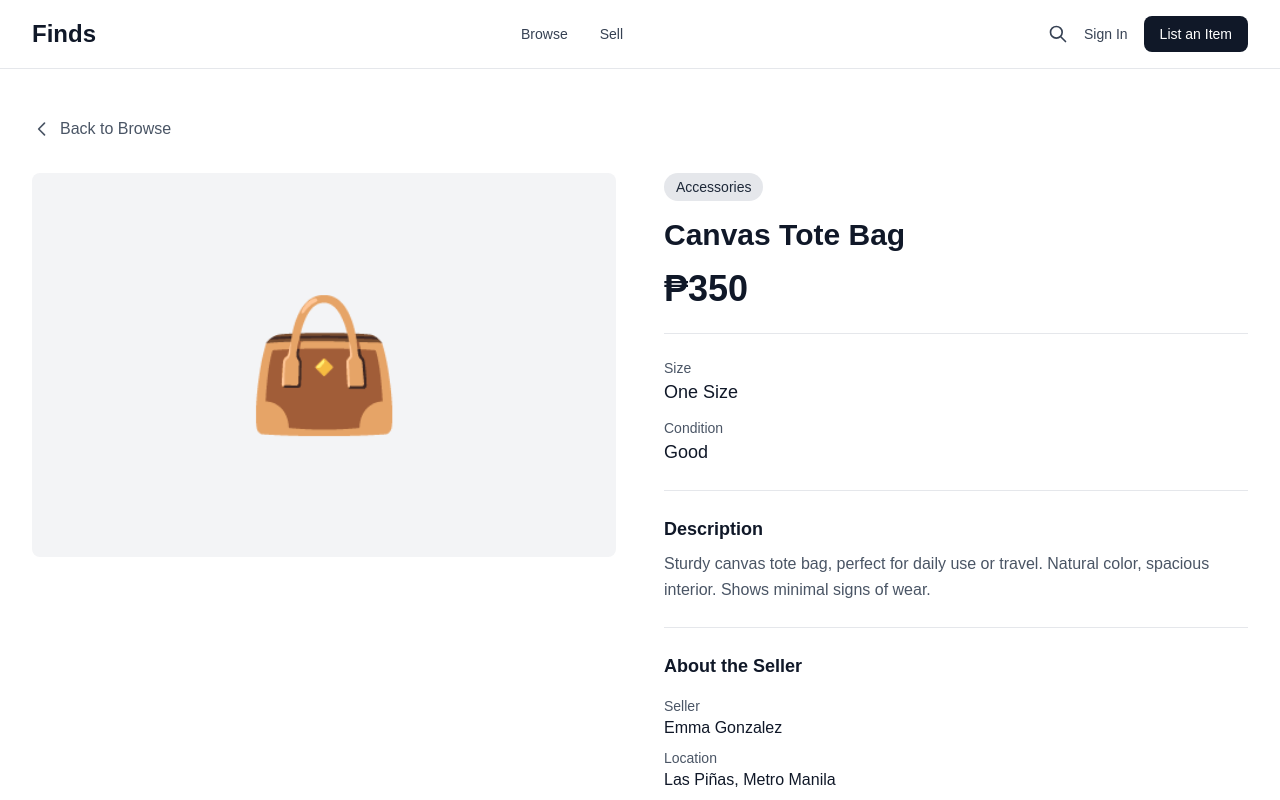
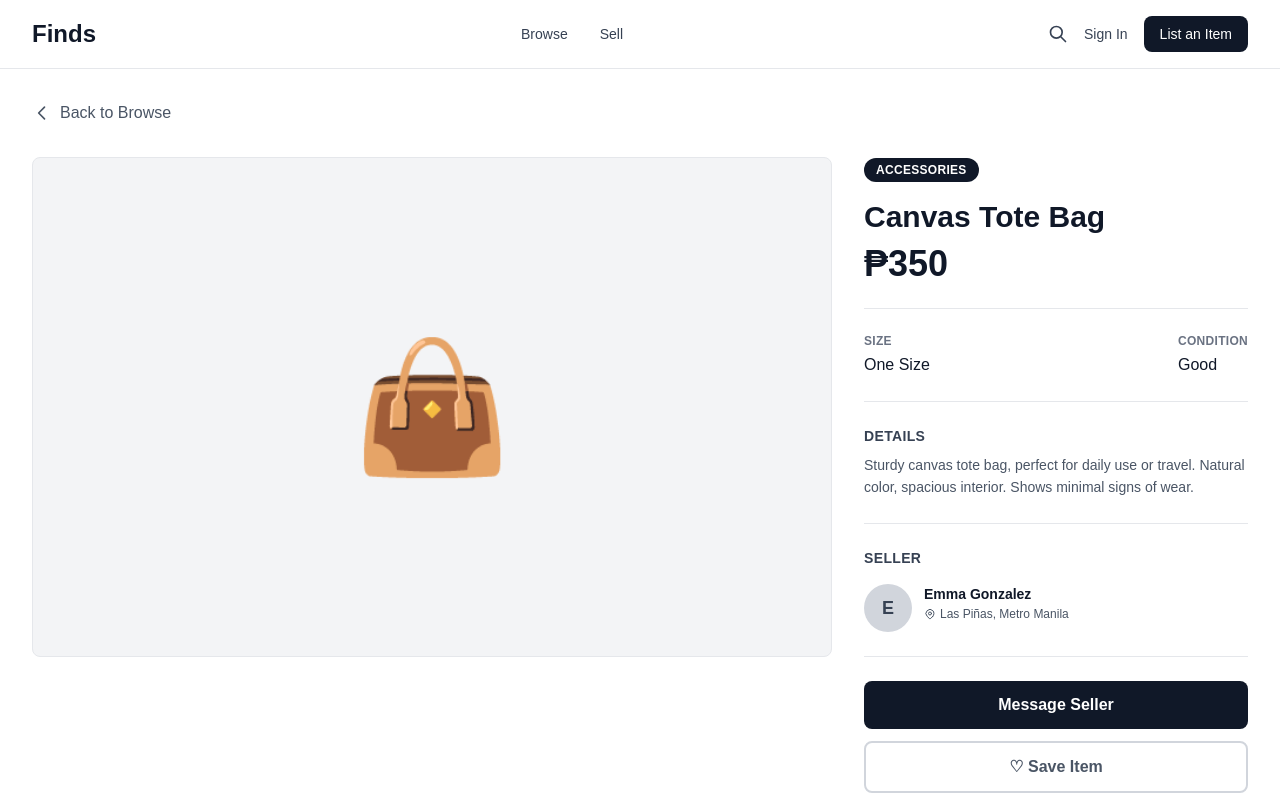
Before and after one commit to JoshiT3ch/finds, a Next.js app: page /items/canvas-tote-bag in a window 1280 px wide. Shown: the top 800 px of the page. Built offline with nearby package versions, Linux system fonts and the light colour scheme.

Commit message:
feat: enhance listing detail experience

```diff
--- a/src/app/items/[slug]/page.tsx
+++ b/src/app/items/[slug]/page.tsx
@@ -3,7 +3,9 @@ import Link from 'next/link';
 import { notFound } from 'next/navigation';
 import Header from '@/components/Header';
 import Footer from '@/components/Footer';
-import { getListingBySlug, listings } from '@/data/listings';
+import ProductCard from '@/components/ProductCard';
+import ItemActions from '@/components/ItemActions';
+import { getListingBySlug, getRelatedListings, listings } from '@/data/listings';
 
 export const metadata = {
   title: 'Item Details - Finds Marketplace',
@@ -17,9 +19,9 @@ export function generateStaticParams() {
 }
 
 interface ItemPageProps {
-  params: Promise<{
+  params: {
     slug: string;
-  }>;
+  };
 }
 
 export default async function ItemPage({ params }: ItemPageProps) {
@@ -30,15 +32,20 @@ export default async function ItemPage({ params }: ItemPageProps) {
     notFound();
   }
 
+  const relatedListings = getRelatedListings(slug, 3);
+
+  // Get seller initial for avatar
+  const sellerInitial = listing.sellerName.charAt(0).toUpperCase();
+
   return (
     <div className="min-h-screen bg-white">
       <Header />
 
-      <main className="max-w-7xl mx-auto px-4 sm:px-6 lg:px-8 py-12">
-        {/* Back Button */}
+      <main className="max-w-7xl mx-auto px-4 sm:px-6 lg:px-8 py-8">
+        {/* Back Navigation */}
         <Link
           href="/browse"
-          className="inline-flex items-center gap-2 text-gray-600 hover:text-gray-900 mb-8 font-medium"
+          className="inline-flex items-center gap-2 text-gray-600 hover:text-gray-900 mb-8 font-medium transition"
         >
           <svg
             className="w-5 h-5"
@@ -56,82 +63,144 @@ export default async function ItemPage({ params }: ItemPageProps) {
           Back to Browse
         </Link>
 
-        <div className="grid grid-cols-1 md:grid-cols-2 gap-12">
-          {/* Image */}
-          <div className="bg-gray-100 rounded-lg h-96 flex items-center justify-center">
+        {/* Item Details Grid */}
+        <div className="grid grid-cols-1 lg:grid-cols-3 gap-8 mb-16">
+          {/* Image Column */}
+          <div className="lg:col-span-2">
+            <div className="bg-gray-100 rounded-lg h-96 sm:h-[500px] flex items-center justify-center overflow-hidden border border-gray-200">
               {listing.image.startsWith('http') ? (
                 // eslint-disable-next-line @next/next/no-img-element
                 <img
                   src={listing.image}
                   alt={listing.name}
-                className="w-full h-full object-cover rounded-lg"
+                  className="w-full h-full object-cover"
                 />
               ) : (
                 <div className="text-9xl">{listing.image}</div>
               )}
             </div>
+          </div>
 
-          {/* Details */}
-          <div>
+          {/* Details Column */}
+          <div className="lg:col-span-1">
+            {/* Category Badge */}
             <div className="mb-4">
-              <span className="inline-block bg-gray-200 text-gray-800 px-3 py-1 rounded-full text-sm font-medium">
+              <span className="inline-block bg-gray-900 text-white px-3 py-1 rounded-full text-xs font-semibold uppercase tracking-wide">
                 {listing.category}
               </span>
             </div>
 
-            <h1 className="text-3xl font-bold text-gray-900 mb-4">
+            {/* Title and Price */}
+            <h1 className="text-2xl sm:text-3xl font-bold text-gray-900 mb-2 leading-tight">
               {listing.name}
             </h1>
 
+            {listing.brand && (
+              <p className="text-sm text-gray-500 font-medium mb-4">
+                {listing.brand}
+              </p>
+            )}
+
             <div className="mb-6 pb-6 border-b border-gray-200">
-              <p className="text-4xl font-bold text-gray-900">₱{listing.price}</p>
+              <p className="text-3xl sm:text-4xl font-bold text-gray-900">
+                ₱{listing.price.toLocaleString()}
+              </p>
             </div>
 
-            {/* Item Specs */}
-            <div className="mb-6 pb-6 border-b border-gray-200 space-y-3">
+            {/* Item Details */}
+            <div className="space-y-4 mb-6 pb-6 border-b border-gray-200">
+              <div className="flex justify-between items-start">
                 <div>
-                <p className="text-sm text-gray-600 font-medium">Size</p>
-                <p className="text-lg text-gray-900">{listing.size}</p>
+                  <p className="text-xs font-semibold text-gray-500 uppercase tracking-wide">
+                    Size
+                  </p>
+                  <p className="text-base font-medium text-gray-900 mt-1">
+                    {listing.size}
+                  </p>
                 </div>
                 <div>
-                <p className="text-sm text-gray-600 font-medium">Condition</p>
-                <p className="text-lg text-gray-900">{listing.condition}</p>
+                  <p className="text-xs font-semibold text-gray-500 uppercase tracking-wide">
+                    Condition
+                  </p>
+                  <p className="text-base font-medium text-gray-900 mt-1">
+                    {listing.condition}
+                  </p>
+                </div>
               </div>
             </div>
 
             {/* Description */}
             <div className="mb-6 pb-6 border-b border-gray-200">
-              <h2 className="text-lg font-semibold text-gray-900 mb-2">
-                Description
+              <h2 className="text-sm font-semibold text-gray-700 uppercase tracking-wide mb-2">
+                Details
               </h2>
-              <p className="text-gray-600 leading-relaxed">
+              <p className="text-gray-600 leading-relaxed text-sm">
                 {listing.description}
               </p>
             </div>
 
-            {/* Seller Info */}
-            <div className="mb-8 pb-8 border-b border-gray-200">
-              <h2 className="text-lg font-semibold text-gray-900 mb-4">
-                About the Seller
+            {/* Seller Card */}
+            <div className="mb-6 pb-6 border-b border-gray-200">
+              <h2 className="text-sm font-semibold text-gray-700 uppercase tracking-wide mb-4">
+                Seller
               </h2>
-              <div className="space-y-2">
-                <div>
-                  <p className="text-sm text-gray-600 font-medium">Seller</p>
-                  <p className="text-gray-900">{listing.sellerName}</p>
+              <div className="flex items-start gap-3">
+                <div className="w-12 h-12 rounded-full bg-gray-300 flex items-center justify-center flex-shrink-0">
+                  <span className="text-lg font-bold text-gray-700">
+                    {sellerInitial}
+                  </span>
                 </div>
-                <div>
-                  <p className="text-sm text-gray-600 font-medium">Location</p>
-                  <p className="text-gray-900">{listing.location}</p>
+                <div className="flex-1 min-w-0">
+                  <p className="font-semibold text-gray-900 text-sm">
+                    {listing.sellerName}
+                  </p>
+                  <p className="text-xs text-gray-600 mt-0.5 flex items-center gap-1">
+                    <svg
+                      className="w-3 h-3"
+                      fill="none"
+                      stroke="currentColor"
+                      viewBox="0 0 24 24"
+                    >
+                      <path
+                        strokeLinecap="round"
+                        strokeLinejoin="round"
+                        strokeWidth={2}
+                        d="M17.657 16.657L13.414 20.9a1.998 1.998 0 01-2.827 0l-4.244-4.243a8 8 0 1111.314 0z"
+                      />
+                      <path
+                        strokeLinecap="round"
+                        strokeLinejoin="round"
+                        strokeWidth={2}
+                        d="M15 11a3 3 0 11-6 0 3 3 0 016 0z"
+                      />
+                    </svg>
+                    {listing.location}
+                  </p>
                 </div>
               </div>
             </div>
 
-            {/* CTA Button */}
-            <button className="w-full bg-gray-900 text-white px-6 py-3 rounded-lg hover:bg-gray-800 font-semibold transition text-lg">
-              Message Seller
-            </button>
+            {/* Action Buttons */}
+            <ItemActions />
           </div>
         </div>
+
+        {/* Related Finds Section */}
+        {relatedListings.length > 0 && (
+          <section className="border-t border-gray-200 pt-16">
+            <h2 className="text-2xl font-bold text-gray-900 mb-8">
+              Related Finds
+            </h2>
+            <div className="grid grid-cols-1 sm:grid-cols-2 lg:grid-cols-3 gap-6">
+              {relatedListings.map((relatedListing) => (
+                <ProductCard
+                  key={relatedListing.id}
+                  listing={relatedListing}
+                />
+              ))}
+            </div>
+          </section>
+        )}
       </main>
 
       <Footer />
--- /dev/null
+++ b/src/components/ItemActions.tsx
@@ -0,0 +1,29 @@
+'use client';
+
+import React, { useState } from 'react';
+
+export default function ItemActions() {
+  const [isSaved, setIsSaved] = useState(false);
+
+  return (
+    <div className="space-y-3">
+      <button
+        aria-label="Message the seller about this item"
+        className="w-full bg-gray-900 text-white px-6 py-3 rounded-lg hover:bg-gray-800 font-semibold transition text-base"
+      >
+        Message Seller
+      </button>
+      <button
+        onClick={() => setIsSaved(!isSaved)}
+        aria-label={isSaved ? 'Remove from saves' : 'Save this item'}
+        className={`w-full px-6 py-3 rounded-lg font-semibold transition text-base border-2 ${
+          isSaved
+            ? 'bg-red-50 text-red-600 border-red-200 hover:bg-red-100'
+            : 'bg-white text-gray-600 border-gray-300 hover:border-gray-400 hover:bg-gray-50'
+        }`}
+      >
+        {isSaved ? '♥ Saved' : '♡ Save Item'}
+      </button>
+    </div>
+  );
+}
--- a/src/data/listings.ts
+++ b/src/data/listings.ts
@@ -10,6 +10,7 @@ export interface Listing {
   sellerName: string;
   location: string;
   image: string;
+  brand?: string;
 }
 
 export const listings: Listing[] = [
@@ -26,6 +27,7 @@ export const listings: Listing[] = [
     sellerName: 'Maria Santos',
     location: 'Manila, Metro Manila',
     image: '🧥',
+    brand: 'Levi\'s',
   },
   {
     id: 2,
@@ -108,3 +110,32 @@ export function getListingsByCategory(category: string): Listing[] {
     (listing) => listing.category.toLowerCase() === category.toLowerCase()
   );
 }
+
+export function getRelatedListings(
+  currentSlug: string,
+  limit: number = 3
+): Listing[] {
+  const currentListing = getListingBySlug(currentSlug);
+  if (!currentListing) return [];
+
+  // First, get items from same category (excluding current item)
+  const sameCategory = listings.filter(
+    (listing) =>
+      listing.category === currentListing.category &&
+      listing.slug !== currentSlug
+  );
+
+  // If we have enough from same category, return those
+  if (sameCategory.length >= limit) {
+    return sameCategory.slice(0, limit);
+  }
+
+  // Otherwise, combine with other items
+  const others = listings.filter(
+    (listing) =>
+      listing.category !== currentListing.category &&
+      listing.slug !== currentSlug
+  );
+
+  return [...sameCategory, ...others].slice(0, limit);
+}
```
Lines whose indentation alone changed are shown as unchanged.
